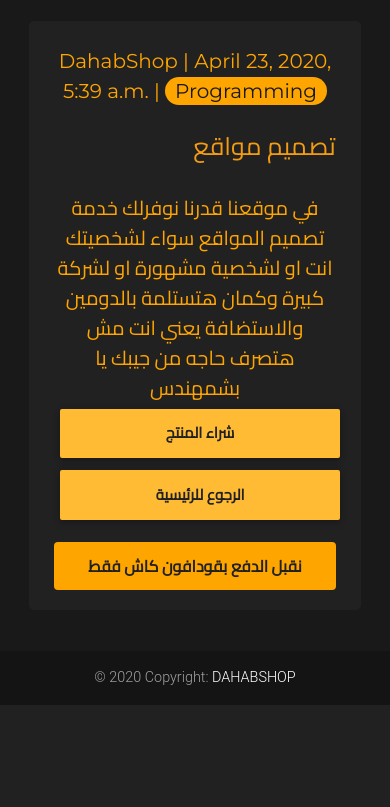
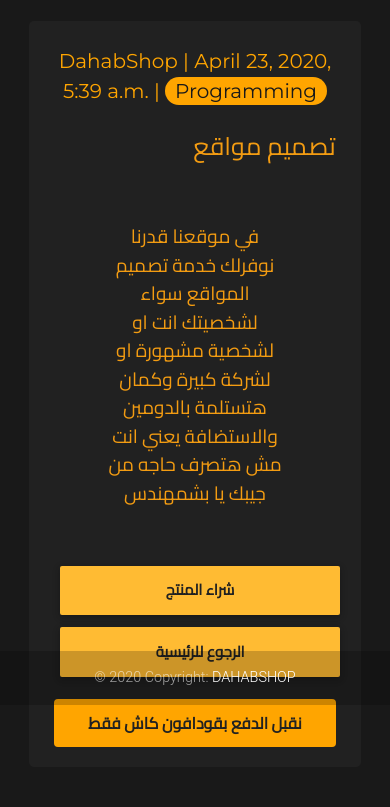
Before and after one commit to rootxnova/dahabshop, a Django app: template Post/templates/post.html in a window 390 px wide. Shown: the part 139-946 px from the top of the page. Before the commit the page ends 844 px from the top, so only its background shows below. Run offline with Django 3.2, Linux system fonts and the light colour scheme; the template is opened without the code that fills it: values that come from a table or form of the project are taken from there, others are empty; data comes from the database, SQL or seed files in the repository; both versions use the stored data as it was after the commit; parts of the project's set-up code (start-up, migrations or seed data) failed here and were passed over; some libraries are stand-ins or nearby versions.

Commit message:
change some things

```diff
--- a/Post/templates/post.html
+++ b/Post/templates/post.html
@@ -54,10 +54,10 @@
       	color:#f39c12;
       }
       .content{
-      	font-size: 20px;
+      	font-size: 19px;
         font-family: 'Cairo','Montserrat',sans-serif;
         color:orange;
-        text-align: right;
+        margin: 5px 50px !important;
       }
       .btn{
       	color:#212121;
@@ -97,12 +97,15 @@
         .black-text{
           width:25%;
         }
+        .content{
+          margin:5px;
+        }
       }
   	</style>
   </head>
 <body>
 <center><div class="postt">
-<p><span class='header'>{{post.user}} | {{post.created}} | <span class="tag" data-toggle="tooltip" data-placement="top" title="كلمة دلالية">{% for tag in post.tags.all %} {{tag}} {% endfor %}</span></span><br><h1>{{post.title}}</h1><br><span class="content">{{post.content|safe}}</span><br>
+<p><span class='header'>{{post.user}} | {{post.created}} | <span class="tag" data-toggle="tooltip" data-placement="top" title="كلمة دلالية">{% for tag in post.tags.all %} {{tag}} {% endfor %}</span></span><br><h1>{{post.title}}</h1><br><br><p class="content">{{post.content|safe}}</p><br><br>
 
 <!-- Button trigger modal-->
 <button type="button" class="btn btn-warning buynow" data-toggle="modal" data-target="#modalAbandonedCart">شراء المنتج</button>
```
Also changed, not shown: db.sqlite3.
